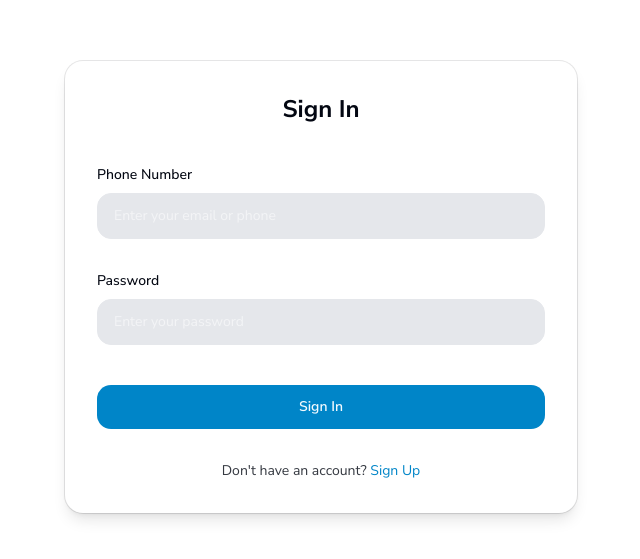
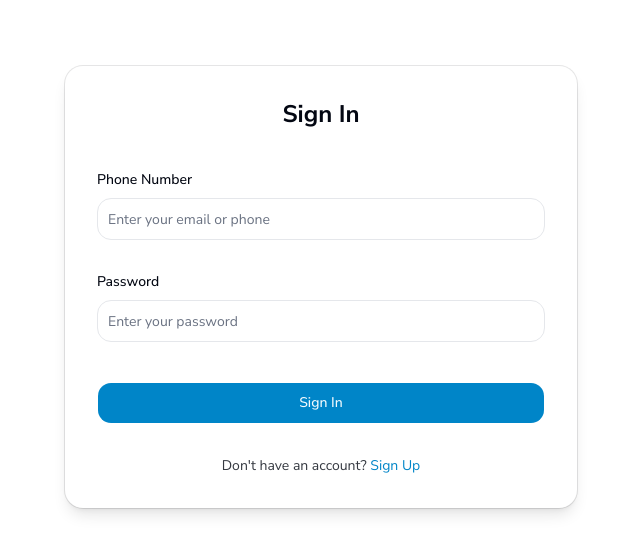
Before and after one commit to codebyjihad/VoiceNest, a Next.js app: page /sign_in in a window 1280 px wide. Shown: the part 113-672 px from the top of the page, without its empty margins (319-959 px from the left). Built offline with nearby package versions, Linux system fonts and the light colour scheme.

Commit message:
feat: create sinn-up routes

```diff
--- a/app/sign_in/page.tsx
+++ b/app/sign_in/page.tsx
@@ -1,4 +1,7 @@
+import { Button } from '@/components/ui/button';
 import { Card, CardHeader } from '@/components/ui/card';
+import { Input } from '@/components/ui/input';
+import Link from 'next/link';
 import React from 'react';
 
 const Page = () => {
@@ -14,11 +17,11 @@ const Page = () => {
           >
              Phone Number
           </label>
-          <input
+          <Input
             type='number'
             id="phone"
             placeholder="Enter your email or phone"
-            className="w-full px-4 py-3 border border-border rounded-lg bg-input text-foreground placeholder:text-muted focus:outline-none focus:ring-2 focus:ring-ring transition-colors"
+            className='py-5'
           />
         </div>
 
@@ -29,23 +32,21 @@ const Page = () => {
           >
             Password
           </label>
-          <input
+          <Input
             type="password"
             id="password"
             placeholder="Enter your password"
-            className="w-full px-4 py-3 border border-border rounded-lg bg-input text-foreground placeholder:text-muted focus:outline-none focus:ring-2 focus:ring-ring transition-colors"
+            className='py-5'
+
           />
         </div>
 
-        <button className="w-full py-3 bg-accent text-primary-foreground rounded-lg font-semibold hover:bg-accent/90 transition-colors cursor-pointer">
-          Sign In
-        </button>
-
+         <Button className='py-5 cursor-pointer hover:bg-primary/50'>Sign In</Button>
         <p className="text-center text-sm text-foreground/80 mt-4">
           Don't have an account?{' '}
-          <a href="#" className="text-accent hover:underline">
+          <Link href="/sign_up" className="text-accent hover:underline">
             Sign Up
-          </a>
+          </Link>
         </p>
       </Card>
     </div>
--- /dev/null
+++ b/app/sign_up/page.tsx
@@ -0,0 +1,9 @@
+import React from 'react'
+
+const page = () => {
+  return (
+    <div>Sign Up</div>
+  )
+}
+
+export default page
```
